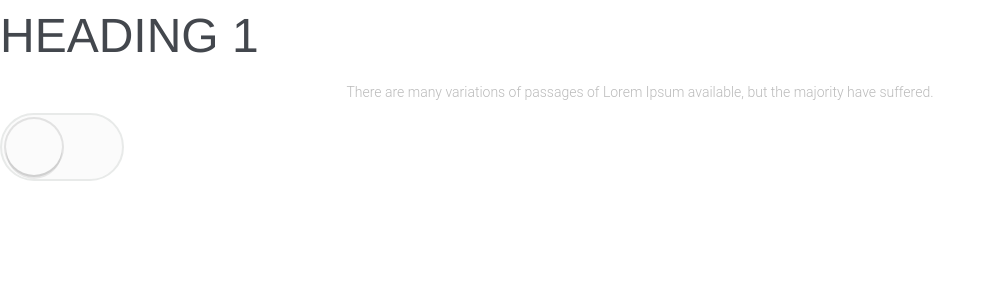
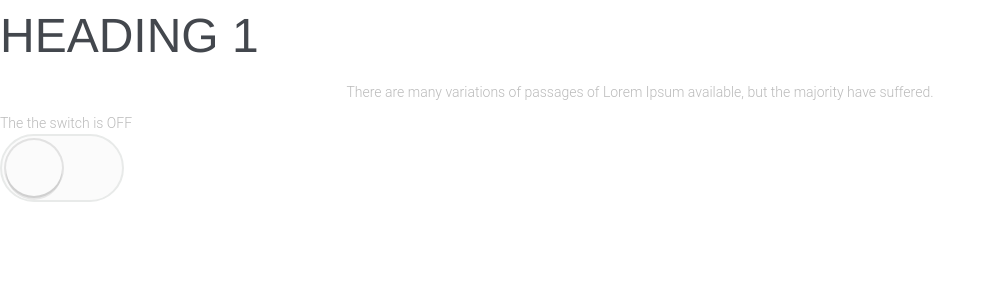
Before and after one commit to Brauxel/mythemes.vanessa, a Next.js app: page /elements in a window 1280 px wide. Shown: the top 300 px of the page, without its empty margins (0-996 px from the left). Built offline with nearby package versions, Linux system fonts and the light colour scheme; a web font is replaced by a local one.

Commit message:
Toggler compound components implemented, vid id: 2

```diff
--- a/components/atoms/ToggleSwitch/index.jsx
+++ b/components/atoms/ToggleSwitch/index.jsx
@@ -1,4 +1,4 @@
-import React, { Component, Fragment } from "react";
+import React, { Component } from "react";
 import PropTypes from "prop-types";
 import { ToggleButton, ToggleInput } from "./styles";
 
@@ -10,14 +10,14 @@ class ToggleSwitch extends Component {
 			.join(" ");
 
 		return (
-			<Fragment>
+			<div>
 				<ToggleInput
 					onChange={() => {}} // the change is handled via the button
 					type="checkbox"
 					checked={on}
 				/>
 				<ToggleButton aria-label="toggle" className={btnClassName} {...props} />
-			</Fragment>
+			</div>
 		);
 	}
 }
--- a/components/containers/ToggleContainer/index.jsx
+++ b/components/containers/ToggleContainer/index.jsx
@@ -3,7 +3,13 @@ import PropTypes from "prop-types";
 
 const Usage = ({
 	onToggle = (...args) => console.log("onToggle", ...args)
-}) => <Toggle onToggle={onToggle} />;
+}) => (
+	<Toggle onToggle={onToggle}>
+		<Toggle.On>The the switch is ON</Toggle.On>
+		<Toggle.Off>The the switch is OFF</Toggle.Off>
+		<Toggle.Button />
+	</Toggle>
+);
 
 Usage.title = "Toggle Container";
 
--- a/components/molecules/Toggle/index.jsx
+++ b/components/molecules/Toggle/index.jsx
@@ -4,8 +4,18 @@ import PropTypes from "prop-types";
 
 class Toggle extends Component {
 	/*
-    - We can make use of @babel/plugin-proposal-class-properties that is set in .babelrc to avoid declaring the state and super(props) in the class constructor as is the usual norm
-  */
+		- These static functions are used to implement Compound Components
+		- Refer containers/ToggleContainer
+	*/
+	static On = ({ on, children }) => (on ? children : null);
+	static Off = ({ on, children }) => (on ? null : children);
+	static Button = ({ on, toggle, ...props }) => (
+		<ToggleSwitch on={on} onClick={toggle} {...props} />
+	);
+
+	/*
+    	- We can make use of @babel/plugin-proposal-class-properties that is set in .babelrc to avoid declaring the state and super(props) in the class constructor as is the usual norm
+  	*/
 	state = {
 		on: false
 	};
@@ -20,13 +30,27 @@ class Toggle extends Component {
 	};
 
 	render() {
-		const { on } = this.state;
-		return <ToggleSwitch on={on} onClick={this.toggle} />;
+		//const { on } = this.state;
+		//return <ToggleSwitch on={on} onClick={this.toggle} />;
+		/*
+			- We clone the children to add the props, this is done to implement the Compound Components
+		*/
+		return React.Children.map(this.props.children, child =>
+			React.cloneElement(child, {
+				on: this.state.on,
+				toggle: this.toggle
+			})
+		);
 	}
 }
 
 Toggle.propTypes = {
-	onToggle: PropTypes.func
+	onToggle: PropTypes.func,
+	children: PropTypes.oneOfType([
+		PropTypes.string,
+		PropTypes.array,
+		PropTypes.element
+	]).isRequired
 };
 
 export default Toggle;
```
